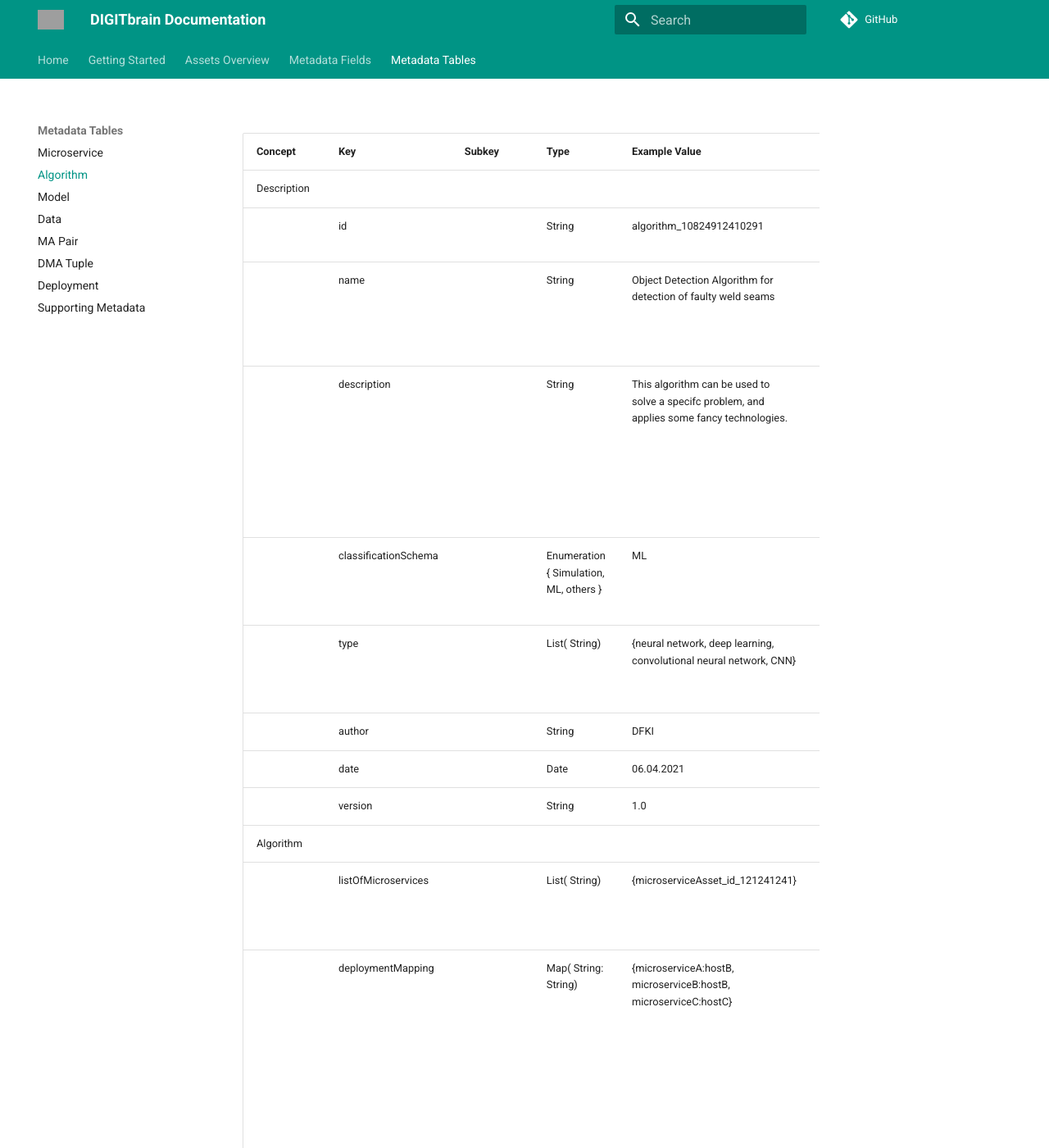
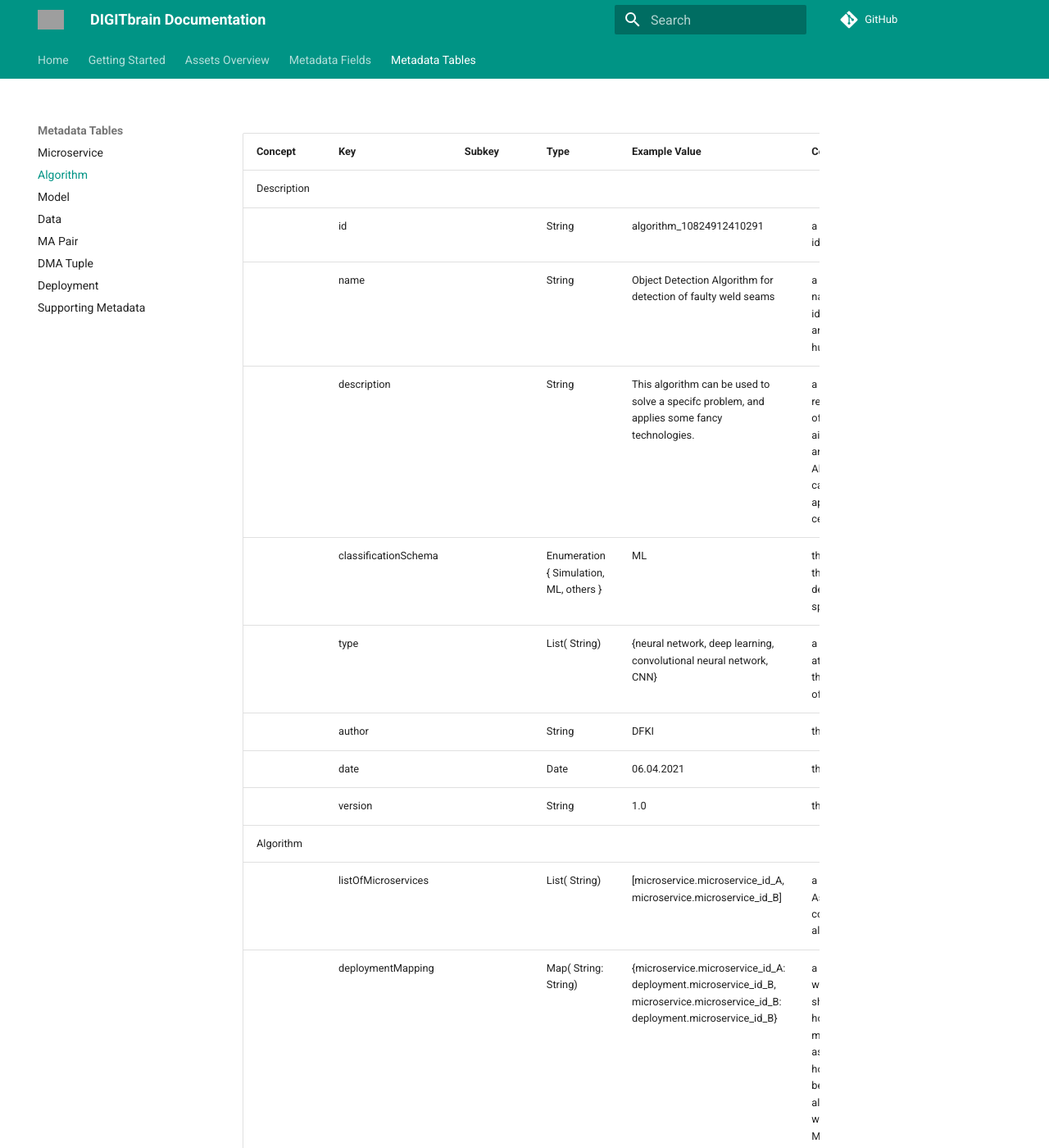
Before and after one commit to DIGITbrain/digitbrain.github.io, an MkDocs documentation site: the page built from docs/tables/algorithm.md, in a window 1280 px wide and 1400 px high. Shown: the whole window at 82% size. Built offline with MkDocs 1.6.1 and Material for MkDocs 9.7.7, drawn with Linux system fonts in a browser that asks for light colours; comment, search, counter and statistics services are not loaded; some of the changed text lies outside the part shown; grey boxes are pictures that could not be loaded.

Commit message:
fix: update list/map microservice examples [AUTO]

```diff
--- a/docs/tables/algorithm.md
+++ b/docs/tables/algorithm.md
@@ -5,17 +5,17 @@
     display: none;
   }
 </style>
-| Concept     | Key                  | Subkey | Type                                   | Example Value                                                                               | Comment                                                                                                                                                                                                                                    | Condition |
-| ----------- | -------------------- | ------ | -------------------------------------- | ------------------------------------------------------------------------------------------- | ------------------------------------------------------------------------------------------------------------------------------------------------------------------------------------------------------------------------------------------ | --------- |
-| Description |                      |        |                                        |                                                                                             |                                                                                                                                                                                                                                            |           |
-|             | id                   |        | String                                 | algorithm_10824912410291                                                                    | a unique id to identify this asset                                                                                                                                                                                                         | auto      |
-|             | name                 |        | String                                 | Object Detection Algorithm for detection of faulty weld seams                               | a human-readable name to ease identification and discoverability for human users                                                                                                                                                           | mandatory |
-|             | description          |        | String                                 | This algorithm can be used to solve a specifc problem, and applies some fancy technologies. | a short, human-readable description of the Algorithm to aid a human user in analysing the Algorithm’s capabilities and its applicability to a certain problem                                                                              | mandatory |
-|             | classificationSchema |        | Enumeration { Simulation, ML, others } | ML                                                                                          | the classification of the Algorithm, to describe the specialization area                                                                                                                                                                   | mandatory |
-|             | type                 |        | List( String)                          | {neural network, deep learning, convolutional neural network, CNN}                          | a detailed list of attributes to describe the Algorithm’s field of application                                                                                                                                                             | mandatory |
-|             | author               |        | String                                 | DFKI                                                                                        | the authoring entity                                                                                                                                                                                                                       | mandatory |
-|             | date                 |        | Date                                   | 06.04.2021                                                                                  | the creation data                                                                                                                                                                                                                          | auto      |
-|             | version              |        | String                                 | 1.0                                                                                         | the version                                                                                                                                                                                                                                | mandatory |
-| Algorithm   |                      |        |                                        |                                                                                             |                                                                                                                                                                                                                                            |           |
-|             | listOfMicroservices  |        | List( String)                          | {microserviceAsset_id_121241241}                                                            | a list of Microservice Asset IDs, which are contained in the algorithm                                                                                                                                                                     | mandatory |
-|             | deploymentMapping    |        | Map( String: String)                   | {microserviceA:hostB, microserviceB:hostB, microserviceC:hostC}                             | a mapping specifying which microservice should run on which host. By default each microservice is assigned a respective host, but this behaviour is not always ideal (eg. when two or more Microservices may need to run on the same host) | mandatory |
+| Concept     | Key                  | Subkey | Type                                   | Example Value                                                                                                                | Comment                                                                                                                                                                                                                                    | Condition |
+| ----------- | -------------------- | ------ | -------------------------------------- | ---------------------------------------------------------------------------------------------------------------------------- | ------------------------------------------------------------------------------------------------------------------------------------------------------------------------------------------------------------------------------------------ | --------- |
+| Description |                      |        |                                        |                                                                                                                              |                                                                                                                                                                                                                                            |           |
+|             | id                   |        | String                                 | algorithm_10824912410291                                                                                                     | a unique id to identify this asset                                                                                                                                                                                                         | auto      |
+|             | name                 |        | String                                 | Object Detection Algorithm for detection of faulty weld seams                                                                | a human-readable name to ease identification and discoverability for human users                                                                                                                                                           | mandatory |
+|             | description          |        | String                                 | This algorithm can be used to solve a specifc problem, and applies some fancy technologies.                                  | a short, human-readable description of the Algorithm to aid a human user in analysing the Algorithm’s capabilities and its applicability to a certain problem                                                                              | mandatory |
+|             | classificationSchema |        | Enumeration { Simulation, ML, others } | ML                                                                                                                           | the classification of the Algorithm, to describe the specialization area                                                                                                                                                                   | mandatory |
+|             | type                 |        | List( String)                          | {neural network, deep learning, convolutional neural network, CNN}                                                           | a detailed list of attributes to describe the Algorithm’s field of application                                                                                                                                                             | mandatory |
+|             | author               |        | String                                 | DFKI                                                                                                                         | the authoring entity                                                                                                                                                                                                                       | mandatory |
+|             | date                 |        | Date                                   | 06.04.2021                                                                                                                   | the creation data                                                                                                                                                                                                                          | auto      |
+|             | version              |        | String                                 | 1.0                                                                                                                          | the version                                                                                                                                                                                                                                | mandatory |
+| Algorithm   |                      |        |                                        |                                                                                                                              |                                                                                                                                                                                                                                            |           |
+|             | listOfMicroservices  |        | List( String)                          | [microservice.microservice_id_A, microservice.microservice_id_B]                                                             | a list of Microservice Asset IDs, which are contained in the algorithm                                                                                                                                                                     | mandatory |
+|             | deploymentMapping    |        | Map( String: String)                   | {microservice.microservice_id_A: deployment.microservice_id_B, microservice.microservice_id_B: deployment.microservice_id_B} | a mapping specifying which microservice should run on which host. By default each microservice is assigned a respective host, but this behaviour is not always ideal (eg. when two or more Microservices may need to run on the same host) | mandatory |
```
Also changed, not shown: docs/attributes/algorithm.md (+2 -2 lines).
